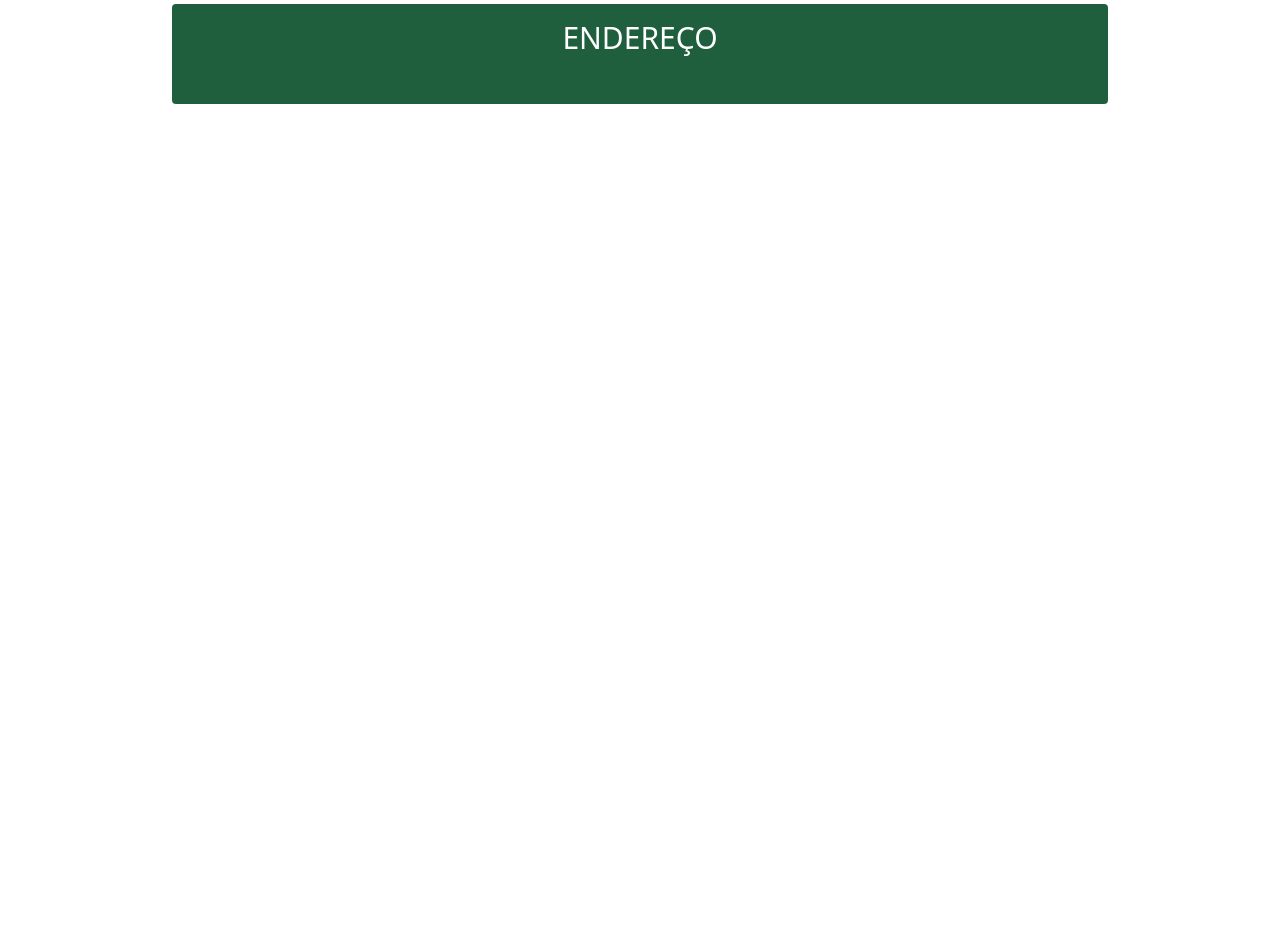
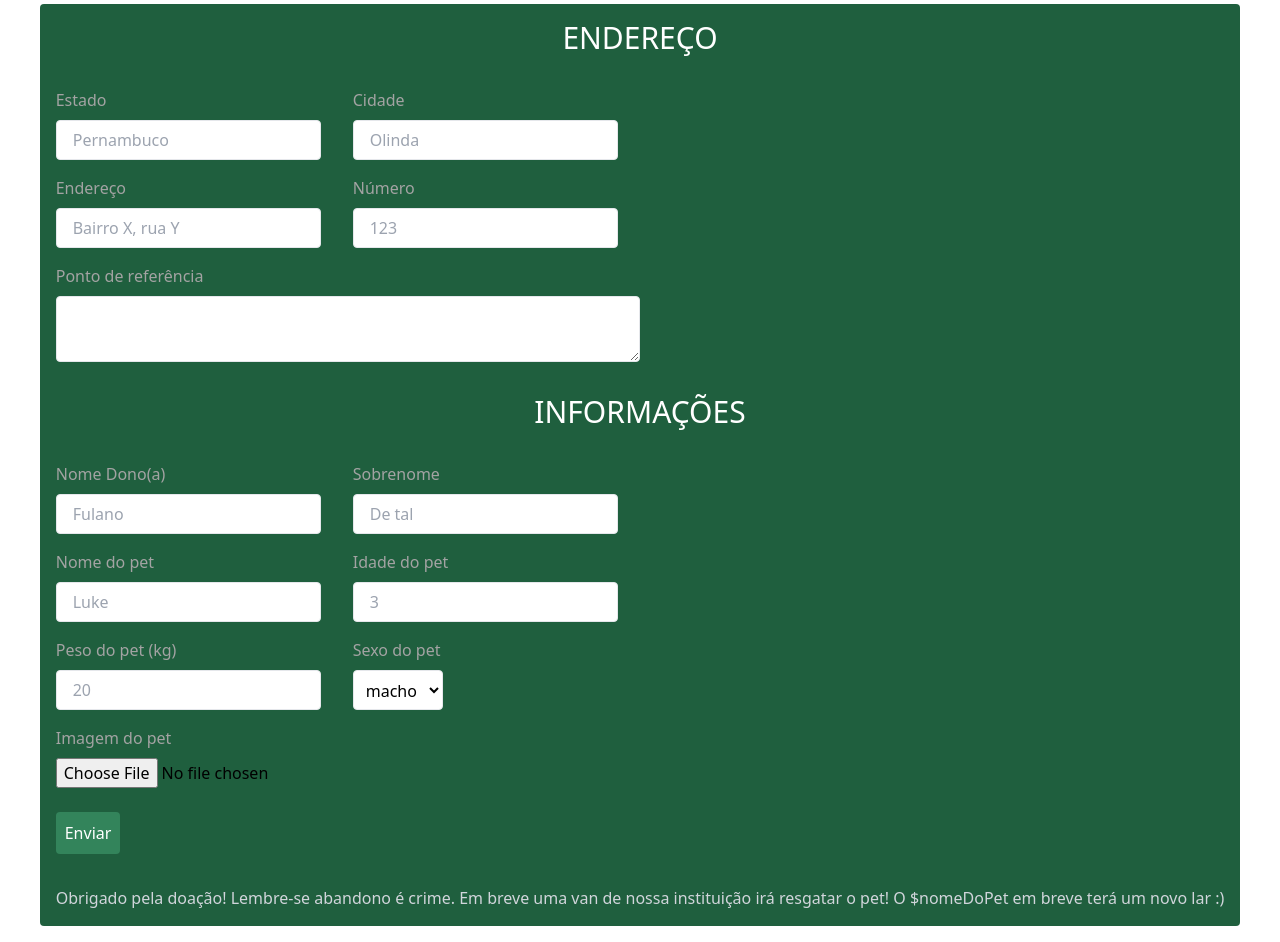
Before and after one commit to adrielldev/martinspet-vue-js, a Vue app: page / in a window 1280 px wide. Shown: the part 2120-3062 px from the top of the page. Before the commit the page ends 2240 px from the top, so only its background shows below. Built offline with nearby package versions, Linux system fonts and the light colour scheme.

Commit message:
feat-forms

```diff
--- a/src/components/Forms.vue
+++ b/src/components/Forms.vue
@@ -59,13 +59,128 @@
         </div>
         <h2 class="text-center text-3xl sm:text-4xl font-bold w-3/4 sm:1/2">Não pode mais cuidar do seu pet?
             Preencha o formulário abaixo para doá-lo</h2>
-        <div class="div-address-infos p-4 sm:w-3/4 rounded flex flex-col gap-y-8">
+        <div class="div-address-infos p-4  rounded flex flex-col gap-y-8">
             <h2 class="text-center text-2xl sm:text-3xl font-medium text-white">ENDEREÇO</h2>
-            <form>
+            <form class="flex flex-col gap-y-4 ">
+                <div class="state-city flex flex-col lg:flex-row gap-y-4 gap-x-8">
+                    <div class="label-input flex flex-col gap-y-2">
+                    <label for="">Estado</label>
+                    <input type="text" placeholder="Pernambuco"
+                        class=" border bg-white p-4 h-10 outline-none rounded ">
+
+                </div>
+                <div class="label-input flex flex-col gap-y-2">
+                    <label for="">Cidade</label>
+                    <input type="text" placeholder="Olinda"
+                        class=" border bg-white p-4 h-10 outline-none rounded ">
+
+                </div>
+
+                </div>
+                <div class="state-city flex flex-col lg:flex-row gap-y-4 gap-x-8">
+                    <div class="label-input flex flex-col gap-y-2">
+                    <label for="">Endereço</label>
+                    <input type="text" placeholder="Bairro X, rua Y"
+                        class=" border bg-white p-4 h-10 outline-none rounded ">
+
+                </div>
+                <div class="label-input flex flex-col gap-y-2">
+                    <label for="">Número</label>
+                    <input type="text" placeholder="123"
+                        class=" border bg-white p-4 h-10 outline-none rounded ">
+
+                </div>
+
+                </div>
+                <div class="ref-none">
+                    <div class="label-input flex flex-col gap-y-2">
+                    <label for="">Ponto de referência</label>
+                    <textarea class=" border bg-white p-2 w-1/2 outline-none rounded ">
+
+                    </textarea>
+
+                </div>
+                <div>
+
+                </div>
+
+                </div>
+
+            </form>
+           <h2 class="text-center text-2xl sm:text-3xl font-medium text-white">INFORMAÇÕES </h2>
+            <form  class="flex flex-col gap-y-4 ">
+                 <div class="state-city flex flex-col lg:flex-row gap-y-4 gap-x-8">
+                    <div class="label-input flex flex-col gap-y-2">
+                    <label for="">Nome Dono(a)</label>
+                    <input type="text" placeholder="Fulano"
+                        class=" border bg-white p-4 h-10 outline-none rounded ">
+
+                </div>
+                <div class="label-input flex flex-col gap-y-2">
+                    <label for="">Sobrenome</label>
+                    <input type="text" placeholder="De tal"
+                        class=" border bg-white p-4 h-10 outline-none rounded ">
+
+                </div>
+
+                </div>
+                 <div class="state-city flex flex-col lg:flex-row gap-y-4 gap-x-8">
+                    <div class="label-input flex flex-col gap-y-2">
+                    <label for="">Nome do pet</label>
+                    <input type="text" placeholder="Luke"
+                        class=" border bg-white p-4 h-10 outline-none rounded ">
+
+                </div>
+                <div class="label-input flex flex-col gap-y-2">
+                    <label for="">Idade do pet</label>
+                    <input type="number" placeholder="3"
+                        class=" border bg-white p-4 h-10 outline-none rounded ">
+
+                </div>
+
+                </div>
+                 <div class="state-city flex flex-col lg:flex-row gap-y-4 gap-x-8">
+                    <div class="label-input flex flex-col gap-y-2">
+                    <label for="">Peso do pet (kg)</label>
+                    <input type="number" placeholder="20"
+                        class=" border bg-white p-4 h-10 outline-none rounded ">
+
+                </div>
+                <div class="label-input flex flex-col gap-y-2">
+                    <label for="">Sexo do pet</label>
+                    <select value="macho" name="sexos"
+                        class=" border bg-white h-10 p-2 outline-none rounded ">
+                        <option value="macho">macho</option>
+                        <option value="femea">femea</option>
+                    </select>
+
+
+                </div>
+
+                </div>
+                <div class="file-button flex flex-col lg:flex-row gap-y-4 gap-x-8">
+                    <div class="label-input flex flex-col gap-y-2">
+                    <label for="">Imagem do pet </label>
+                    <input type="file" placeholder="Luke"
+                        class="">
+
+                </div>
+
+                </div>
+                <div class="label-input flex flex-col gap-y-2 mr-10 justify-center items-center sm:items-start">
+                    <input type="submit" placeholder="3" value="Enviar"
+                        class="button-submit border border-transparent mt-2 bg-white outline-none rounded p-2 text-white">
+
+                </div>
 
 
             </form>
+            <p class="text-left sm:text-center text-gray-300">
+                Obrigado pela doação!
+Lembre-se abandono é crime. Em breve uma van de nossa instituição irá resgatar o pet!
+O $nomeDoPet em breve terá um novo lar :)
 
+            </p>
         </div>
 
     </div>
```
